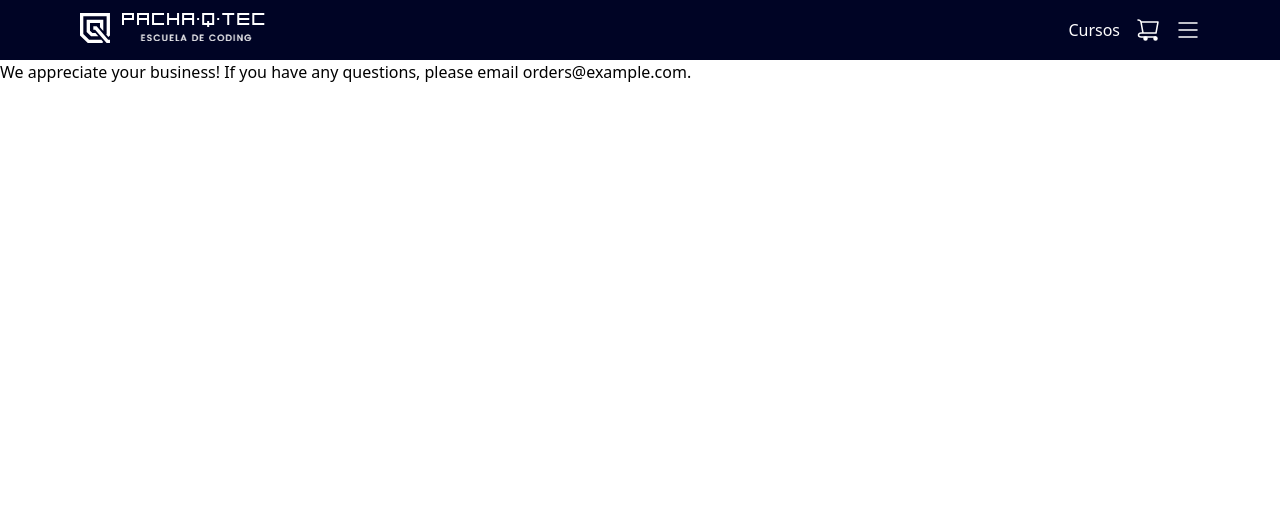
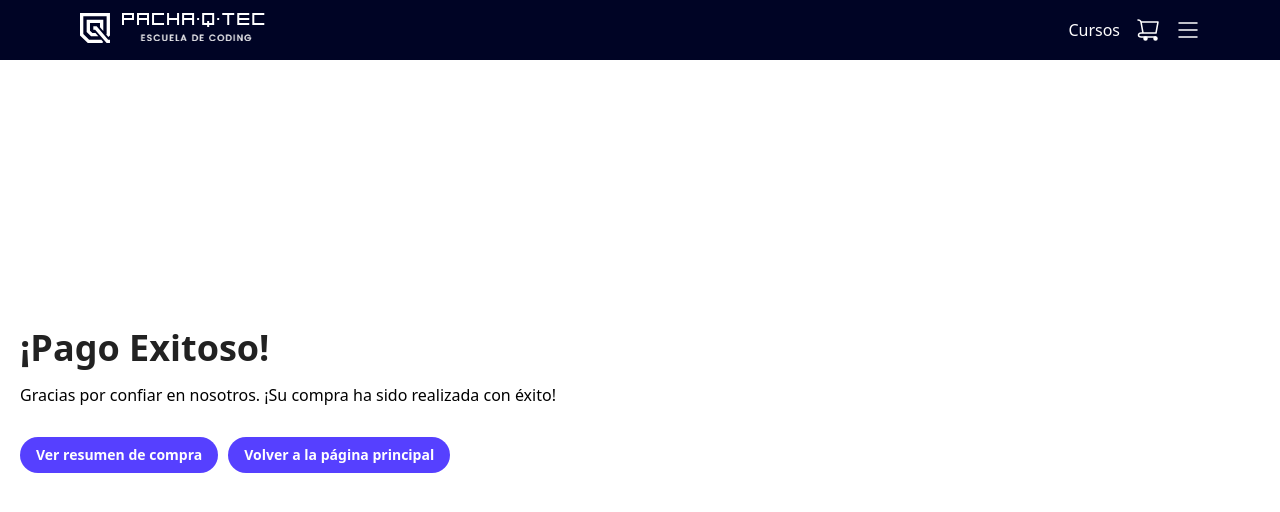
Before and after one commit to HeriRoqueTello/Hackaton-Final-Grupo-2, a Vue app: page /pago/aceptado in a window 1280 px wide. Shown: the top 512 px of the page. Built offline with nearby package versions, Linux system fonts and the light colour scheme.

Commit message:
Modificando la vista de compra aceptada

```diff
--- a/src/views/SuccessView.vue
+++ b/src/views/SuccessView.vue
@@ -4,22 +4,30 @@
       <Navbar :color="'bg-secondary'" class="hidden md:flex" />
     </div>
   </header>
-  <section>
-    <p>
-      We appreciate your business! If you have any questions, please email
-      <a href="mailto:orders@example.com">orders@example.com</a>.
+  <section class="w-full absolute top-0 min-h-[100vh] flex flex-col justify-center px-[20px]">
+    <h5 class="text-4xl font-bold text-[#222] mb-[15px]">
+      ¡Pago Exitoso!
+    </h5>
+    <p class="font-[#222] mb-[30px]">
+      Gracias por confiar en nosotros. ¡Su compra ha sido realizada con éxito!
     </p>
+    <div class="flex flex-wrap gap-[10px]">
+      <RouterLink to="/resumen" class="bg-[#5640ff] text-[#fff] font-bold rounded-[20px] py-[8px] px-[16px] text-sm">
+        Ver resumen de compra
+      </RouterLink>
+      <RouterLink to="/" class="bg-[#5640ff] text-[#fff] font-bold rounded-[20px] py-[8px] px-[16px] text-sm">
+        Volver a la página principal
+      </RouterLink>
+    </div>
   </section>
 </template>
+
 <script>
 import Navbar from '@/components/general/Navbar.vue';
+
 export default {
   components: {
     Navbar,
   }
-
 }
 </script>
-<style>
-
-</style>
```
